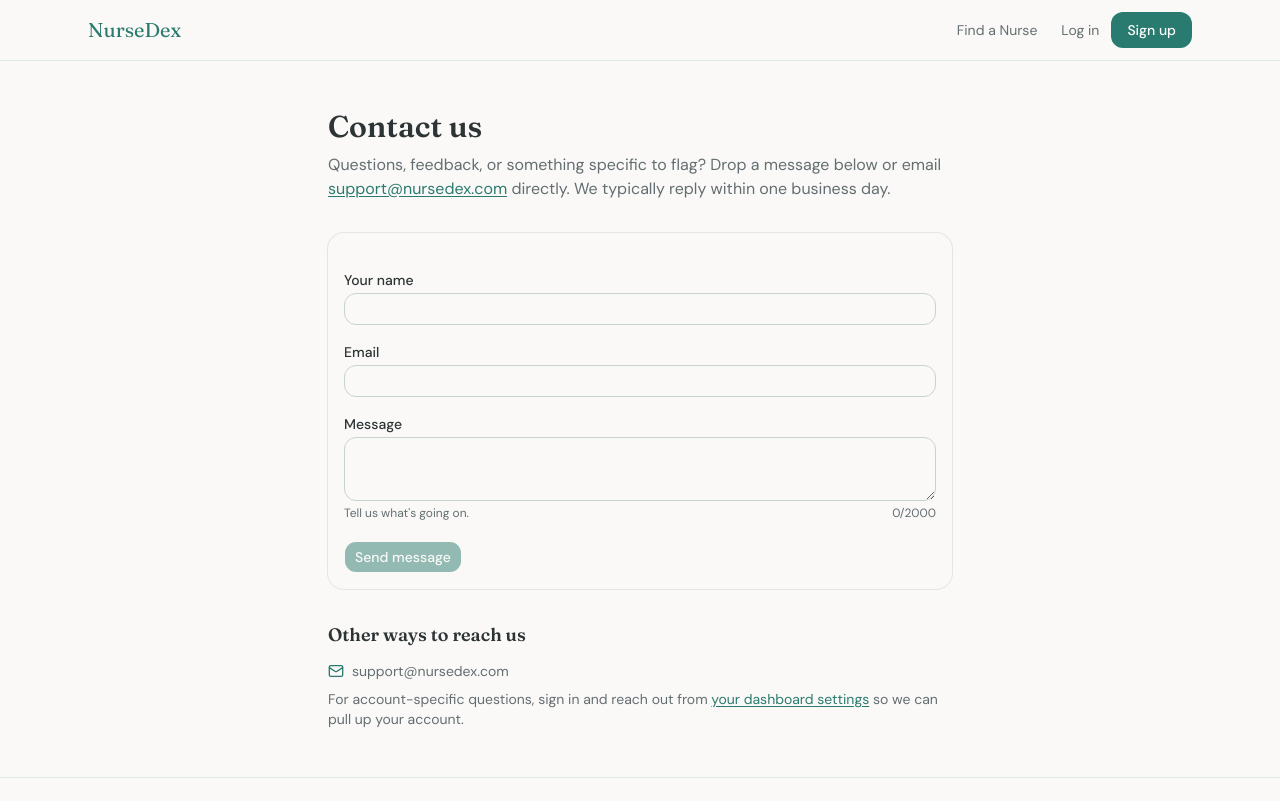
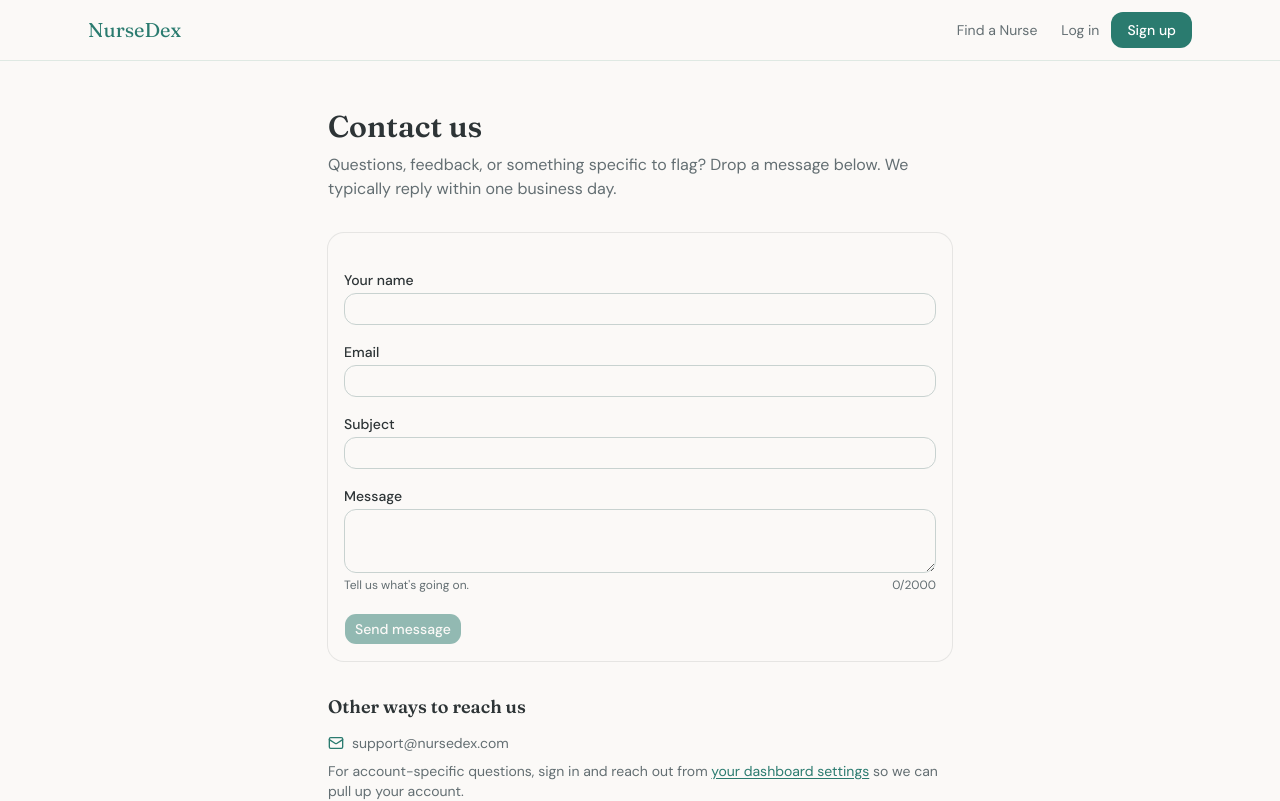
Before and after one commit to nursedexapp/nursedex, a Next.js app: page /contact in a window 1280 px wide. Shown: the top 801 px of the page. Built offline with nearby package versions, Linux system fonts and the light colour scheme; no server answers.

Commit message:
Add a subject field to the contact form

```diff
--- a/src/app/api/email/contact-received/route.ts
+++ b/src/app/api/email/contact-received/route.ts
@@ -4,6 +4,7 @@ import { z } from "zod/v4";
 const schema = z.object({
   name: z.string().min(1).max(80),
   email: z.email(),
+  subject: z.string().min(1).max(120),
   message: z.string().min(1).max(2000),
 });
 
@@ -26,7 +27,7 @@ export async function POST(request: NextRequest) {
       from: "NurseDex Contact <noreply@nursedex.com>",
       to: "support@nursedex.com",
       replyTo: parsed.data.email,
-      subject: `[Contact form] ${parsed.data.name}`,
+      subject: `[Contact form] ${parsed.data.subject}`,
       react: ContactReceived(parsed.data),
     });
     if (error) {
--- a/src/app/contact/page.tsx
+++ b/src/app/contact/page.tsx
@@ -29,14 +29,7 @@ export default function ContactPage() {
           </h1>
           <p className="text-soft-black-light mt-2 text-base">
             Questions, feedback, or something specific to flag? Drop a message
-            below or email{" "}
-            <a
-              href="mailto:support@nursedex.com"
-              className="text-teal underline underline-offset-2"
-            >
-              support@nursedex.com
-            </a>{" "}
-            directly. We typically reply within one business day.
+            below. We typically reply within one business day.
           </p>
         </header>
 
--- a/src/components/contact/ContactForm.tsx
+++ b/src/components/contact/ContactForm.tsx
@@ -7,12 +7,16 @@ import { Input } from "@/components/ui/input";
 import { Textarea } from "@/components/ui/textarea";
 import { Label } from "@/components/ui/label";
 import { TurnstileWidget } from "@/components/reveals/TurnstileWidget";
-import { CONTACT_MESSAGE_MAX } from "@/lib/schemas/contact";
+import {
+  CONTACT_MESSAGE_MAX,
+  CONTACT_SUBJECT_MAX,
+} from "@/lib/schemas/contact";
 import { submitContact } from "@/lib/contact/actions";
 
 export function ContactForm() {
   const [name, setName] = useState("");
   const [email, setEmail] = useState("");
+  const [subject, setSubject] = useState("");
   const [message, setMessage] = useState("");
   const [token, setToken] = useState<string | null>(null);
   const [errors, setErrors] = useState<Record<string, string>>({});
@@ -40,6 +44,7 @@ export function ContactForm() {
       const result = await submitContact({
         name,
         email,
+        subject,
         message,
         turnstile_token: token,
       });
@@ -125,6 +130,27 @@ export function ContactForm() {
       </div>
 
       <div>
+        <Label htmlFor="contact_subject" className="mb-1.5 block">
+          Subject
+        </Label>
+        <Input
+          id="contact_subject"
+          value={subject}
+          onChange={(e) => {
+            setSubject(e.target.value);
+            clearError("subject");
+          }}
+          maxLength={CONTACT_SUBJECT_MAX}
+          required
+          disabled={pending}
+          aria-invalid={!!errors.subject}
+        />
+        {errors.subject && (
+          <p className="text-destructive mt-1 text-xs">{errors.subject}</p>
+        )}
+      </div>
+
+      <div>
         <Label htmlFor="contact_message" className="mb-1.5 block">
           Message
         </Label>
@@ -164,7 +190,10 @@ export function ContactForm() {
         )}
       </div>
 
-      <Button type="submit" disabled={pending || !name || !email || !message}>
+      <Button
+        type="submit"
+        disabled={pending || !name || !email || !subject || !message}
+      >
         {pending ? "Sending..." : "Send message"}
       </Button>
     </form>
--- a/src/lib/contact/actions.ts
+++ b/src/lib/contact/actions.ts
@@ -46,6 +46,7 @@ export async function submitContact(
   const { error } = await supabase.from("contact_submissions").insert({
     name: input.name,
     email: input.email,
+    subject: input.subject,
     message: input.message,
   });
   if (error) {
@@ -58,6 +59,7 @@ export async function submitContact(
     sendContactReceivedEmail({
       name: input.name,
       email: input.email,
+      subject: input.subject,
       message: input.message,
     }).catch((err) =>
       console.error("[email] contact received notify failed:", err),
--- a/src/lib/email/send.ts
+++ b/src/lib/email/send.ts
@@ -457,6 +457,7 @@ export async function sendRateLimitFlaggedAdminEmail(
 interface SendContactReceivedArgs {
   name: string;
   email: string;
+  subject: string;
   message: string;
 }
 /**
--- a/src/lib/email/templates/ContactReceived.tsx
+++ b/src/lib/email/templates/ContactReceived.tsx
@@ -4,21 +4,27 @@ import { EmailLayout } from "./EmailLayout";
 interface ContactReceivedProps {
   name: string;
   email: string;
+  subject: string;
   message: string;
 }
 
 export function ContactReceived({
   name,
   email,
+  subject,
   message,
 }: ContactReceivedProps) {
   return (
-    <EmailLayout preview={`Contact form: ${name}`}>
+    <EmailLayout preview={`Contact form: ${subject}`}>
       <Section>
         <Text style={heading}>New contact submission</Text>
         <Text style={paragraph}>
           <strong>{name}</strong> just sent a message via the NurseDex contact
           form.
+        </Text>
+        <Text style={kv}>
+          <strong>Subject:</strong>{" "}
+          {subject}
         </Text>
         <Text style={kv}>
           <strong>Reply to:</strong>{" "}
--- a/src/lib/schemas/contact.ts
+++ b/src/lib/schemas/contact.ts
@@ -1,6 +1,7 @@
 import { z } from "zod";
 
 export const CONTACT_NAME_MAX = 80;
+export const CONTACT_SUBJECT_MAX = 120;
 export const CONTACT_MESSAGE_MIN = 10;
 export const CONTACT_MESSAGE_MAX = 2000;
 
@@ -11,6 +12,14 @@ export const contactSchema = z.object({
     .min(1, "Name is required")
     .max(CONTACT_NAME_MAX, `Keep name under ${CONTACT_NAME_MAX} characters`),
   email: z.string().trim().toLowerCase().email("Enter a valid email"),
+  subject: z
+    .string()
+    .trim()
+    .min(1, "Subject is required")
+    .max(
+      CONTACT_SUBJECT_MAX,
+      `Keep subject under ${CONTACT_SUBJECT_MAX} characters`,
+    ),
   message: z
     .string()
     .trim()
```
Also changed, not shown: 1 other file (tests, documents, lock files or other folders).
